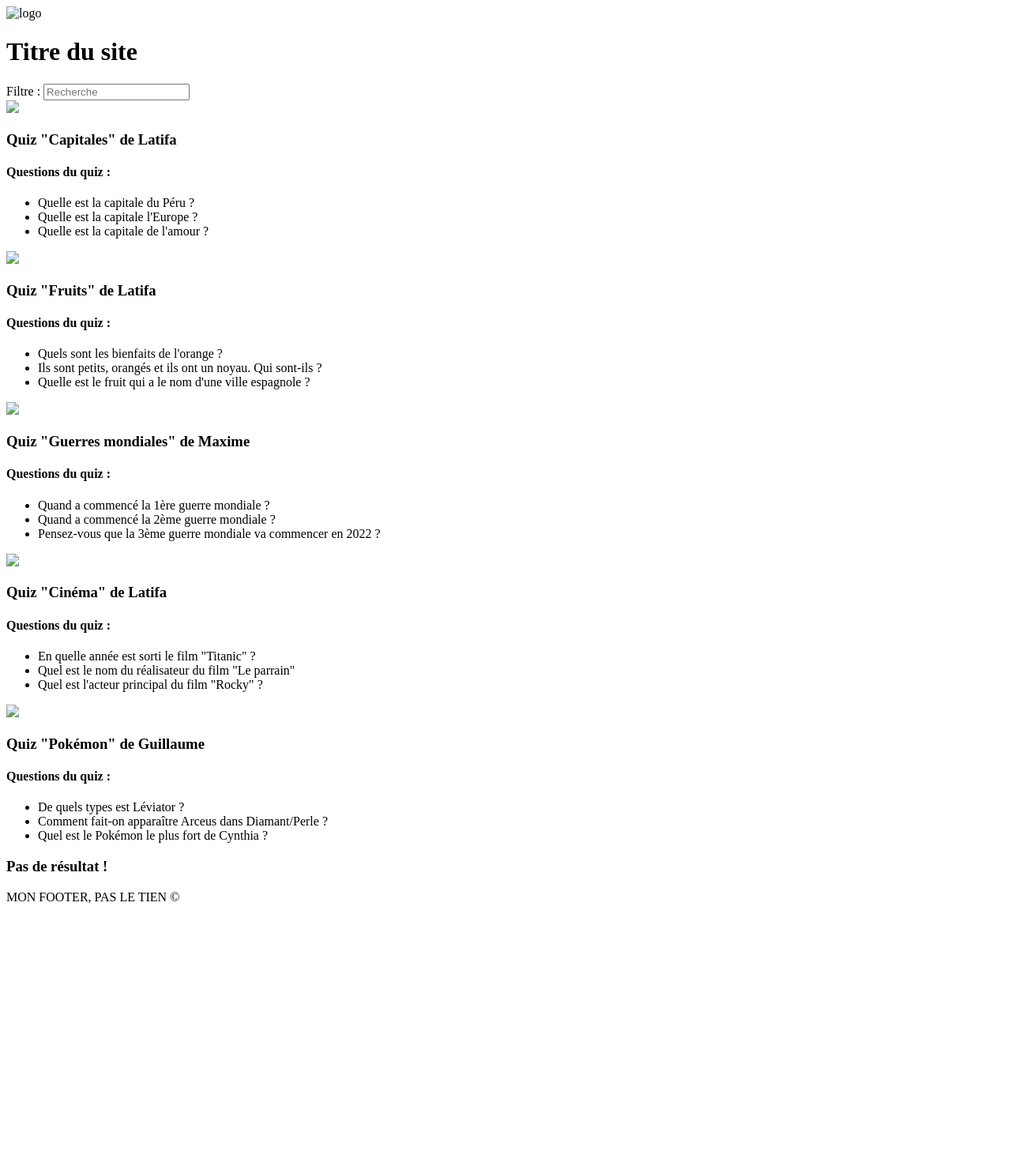
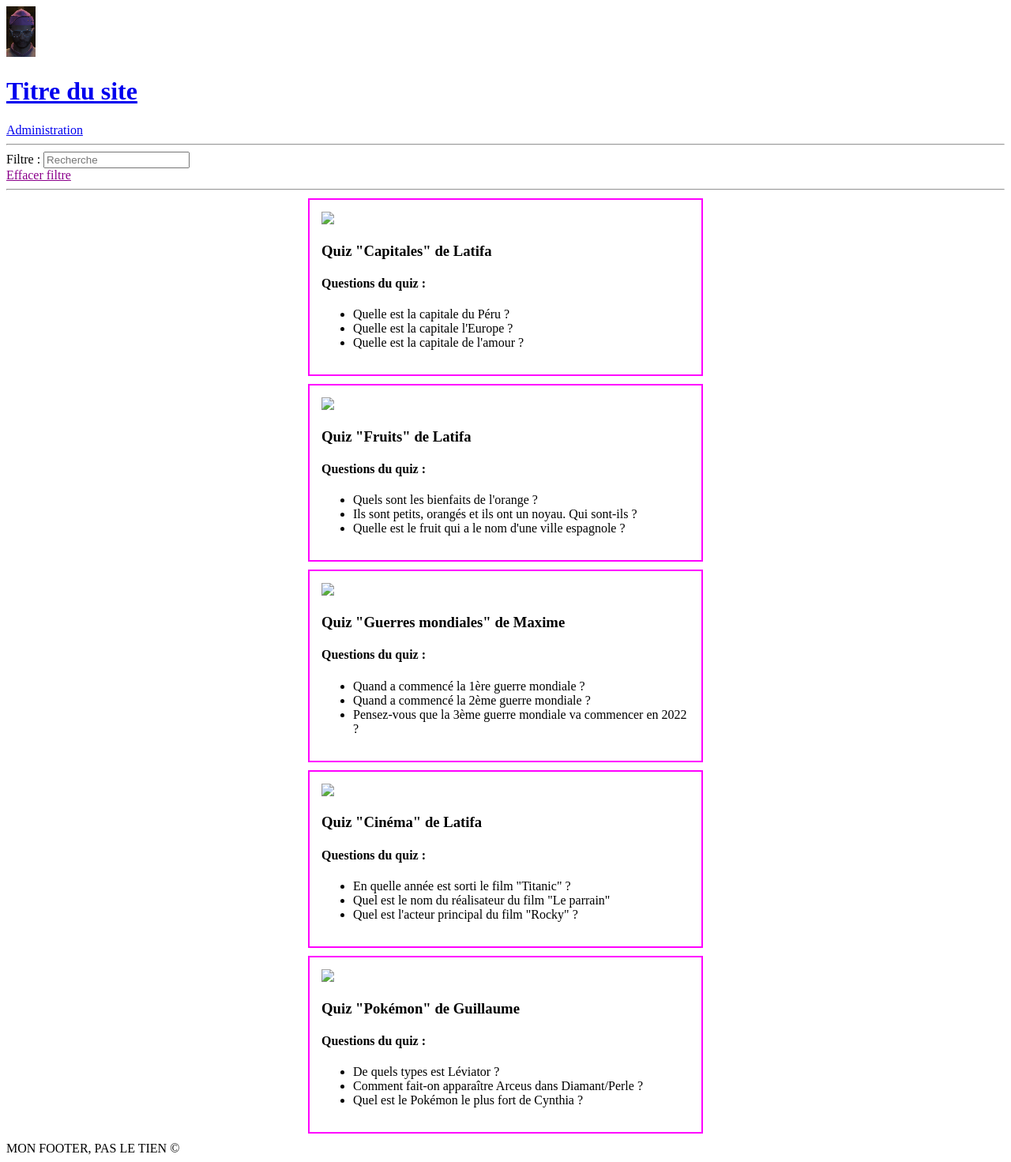
Before and after one commit to cedryc-ruth/quiz, a PHP site: page /index.php in a window 1280 px wide. Shown: the whole page at 79% size. Before the commit the page ends 1144 px from the top, so only its background shows below. Run offline with PHP 8.4, Linux system fonts and the light colour scheme.

Commit message:
QUIZ FINI MOTHERFCKER

```diff
--- a/controller/quiz.func.php
+++ b/controller/quiz.func.php
@@ -1,7 +1,8 @@
 <?php
 
 function quizDisplayer(string $titre, string $imgUrl, string $auteur, array $questions) : void {
-    echo "<article id='' class=''>
+    echo "<a href='?titre=$titre#' style='text-decoration: none; color: initial;'>
+            <article id='' class='' style='padding: 15px; border: 2px solid magenta; margin: 10px 0'>
                         <div>
                             <img src='$imgUrl'>
                             <h3>Quiz \"$titre\" de <span>$auteur</span></h3>
@@ -14,5 +15,6 @@ function quizDisplayer(string $titre, string $imgUrl, string $auteur, array $que
                                 }
                             echo "</ul>
                         </div>
-                    </article>";
+            </article>
+          </a>";
 }
--- a/views/index.php
+++ b/views/index.php
@@ -6,7 +6,9 @@ require '../controller/quizList.inc.php';
 // functions
 require '../controller/quiz.func.php';
 
-    if (isset($_GET['filtre'])) {
+    if (isset($_GET['titre'])) {
+        $quizToDisplay = $_GET['titre'];
+    } elseif (isset($_GET['filtre'])) {
         $filtre = $_GET['filtre'];
     }
 
@@ -20,10 +22,13 @@ require '../controller/quiz.func.php';
 </head>
 <body>
     <header>
-        <img src="#" alt="logo">
-        <h1>Titre du site</h1>
+        <img src="./images/quiz-logo.png" alt="logo">
+        <a href="index.php"><h1>Titre du site</h1></a>
     </header>
-
+    <div>
+        <a href="admin.php">Administration</a>
+    </div>
+    <hr>
     <div>
         <form action="#" method="get">
             <label>
@@ -31,23 +36,33 @@ require '../controller/quiz.func.php';
                 <input name="filtre" type="text" placeholder="<?= $filtre ?? 'Recherche' ?>">
             </label>
         </form>
+        <a href="index.php" style="color: darkmagenta">Effacer filtre</a>
     </div>
-    <div id="quiz-display">
+    <hr>
+    <div id="quiz-display" style="max-width: 500px; margin: auto">
     <?php
             $cpt = 0;
             foreach ($list as $quiz) {
                 $titre = $quiz['Titre'];
-                if (isset($filtre)) {
-                    if (str_contains($titre, $filtre) || str_contains(strtolower($titre), $filtre)) {
+
+                if(isset($quizToDisplay)) {
+
+                    if ($quiz['Titre'] == $quizToDisplay) {
                         quizDisplayer($quiz['Titre'], $quiz['Illustration'], $quiz['Auteur'], $quiz['Questions']);
-                        $cpt++;
                     }
-                } elseif (!isset($filtre)) {
-                    quizDisplayer($quiz['Titre'], $quiz['Illustration'], $quiz['Auteur'], $quiz['Questions']);
+                } else {
+                    if (isset($filtre)) {
+                        if (str_contains($titre, $filtre) || str_contains(strtolower($titre), $filtre)) {
+                            quizDisplayer($quiz['Titre'], $quiz['Illustration'], $quiz['Auteur'], $quiz['Questions']);
+                            $cpt++;
+                        }
+                    } elseif (!isset($filtre)) {
+                        quizDisplayer($quiz['Titre'], $quiz['Illustration'], $quiz['Auteur'], $quiz['Questions']);
+                    }
                 }
             }
 
-            if ($cpt == 0) { ?>
+            if (isset($filtre) && $cpt == 0) { ?>
                 <h3>Pas de résultat !</h3>
             <?php } ?>
     </div>
```
Also changed, not shown: views/admin.php (+7 -0 lines), views/images/quiz-logo.png.
